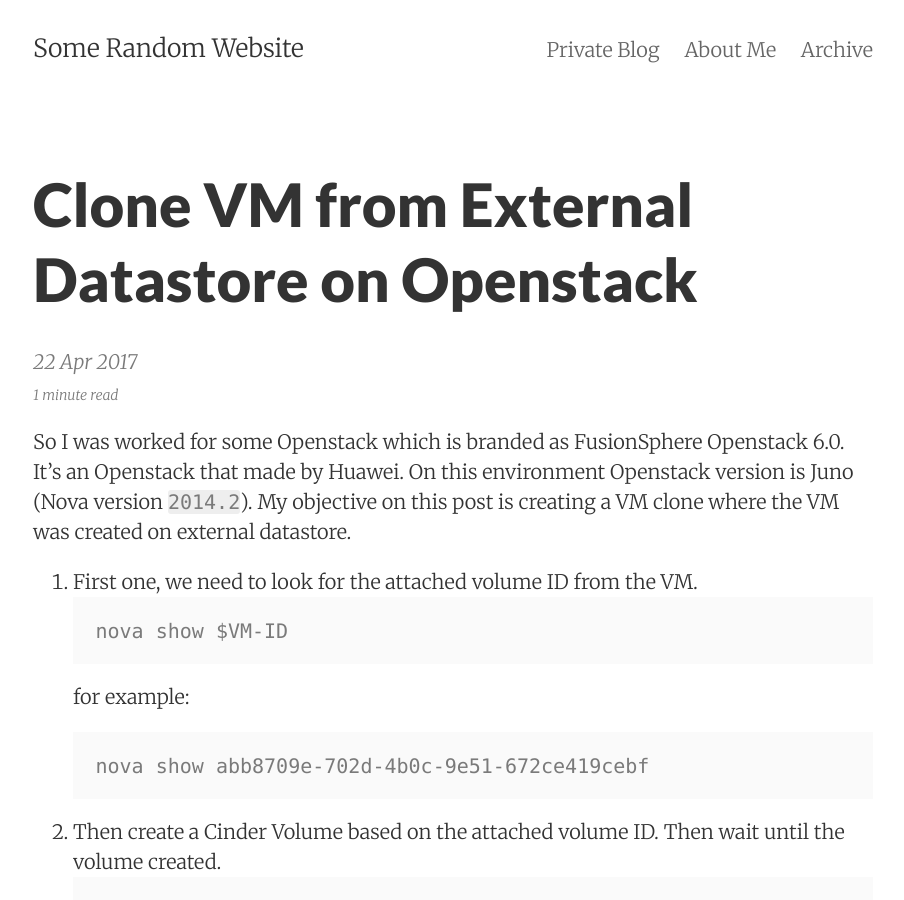
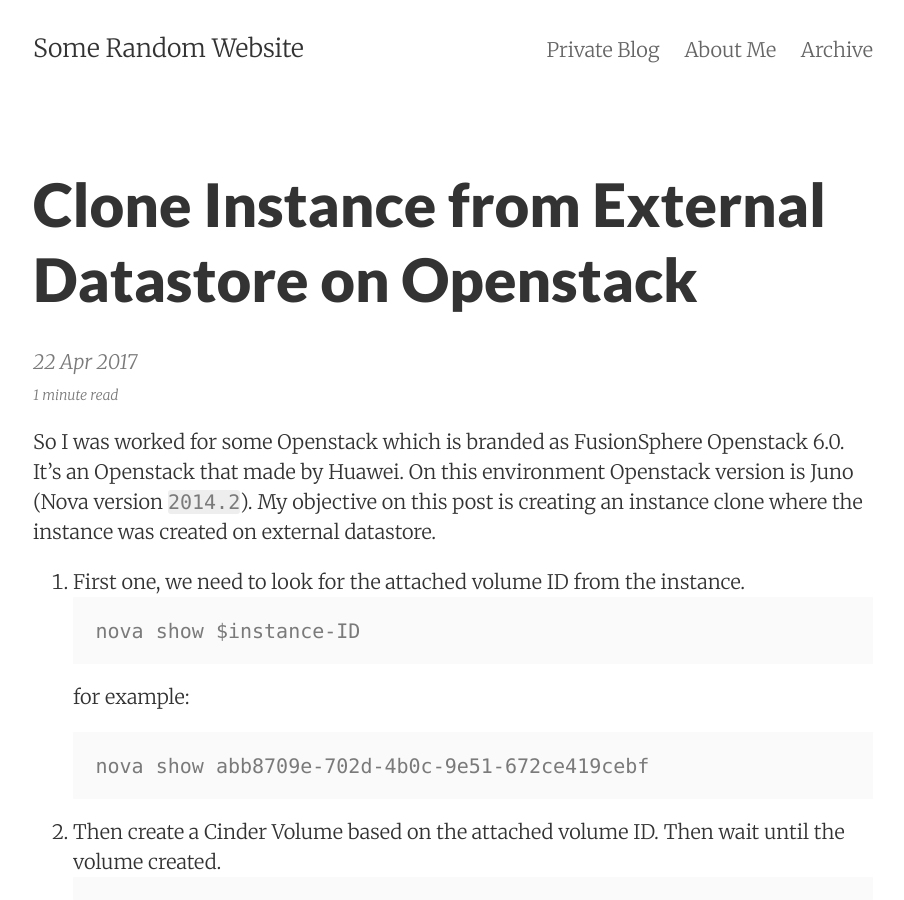
Before and after one commit to wwahyudi/wwahyudi.github.io, a Jekyll site: the page built from _posts/2017-04-22-clone-instance-from-external-datastore-openstack.md, in a window 1280 px wide and 900 px high. Shown: the whole window, without its empty margins (187-1091 px from the left). Built offline with Jekyll 4.4.1, drawn with Linux system fonts in a browser that asks for light colours; comment, search, counter and statistics services are not loaded; some of the changed text lies outside the part shown.

Commit message:
Changed word from VM to instance

````diff
--- a/_posts/2017-04-22-clone-vm-from-external-datastore-openstack.md
+++ b/_posts/2017-04-22-clone-instance-from-external-datastore-openstack.md
@@ -1,16 +1,16 @@
 ---
 layout:     post
-title:      Clone VM from External Datastore on Openstack
+title:      Clone Instance from External Datastore on Openstack
 date:       2017-04-22
-summary:   	Clone VM from external datastore on Openstack
+summary:   	Clone Instance from external datastore on Openstack
 categories: openstack
 ---
 
-So I was worked for some Openstack which is branded as FusionSphere Openstack 6.0. It's an Openstack that made by Huawei. On this environment Openstack version is Juno (Nova version `2014.2`). My objective on this post is creating a VM clone where the VM was created on external datastore.
+So I was worked for some Openstack which is branded as FusionSphere Openstack 6.0. It's an Openstack that made by Huawei. On this environment Openstack version is Juno (Nova version `2014.2`). My objective on this post is creating an instance clone where the instance was created on external datastore.
 
-1. First one, we need to look for the attached volume ID from the VM.
+1. First one, we need to look for the attached volume ID from the instance.
 ```
-nova show $VM-ID
+nova show $instance-ID
 ```
 for example:
 ```
@@ -55,4 +55,4 @@
 glance image-update 7d7211fd-6404-4a89-b7d0-2e85bd534c5f --is-public=true
 ```
 
-6. Then create new VM based on new cloned image that you have been made.
+6. Then create new instance based on new cloned image that you have been made.
````
